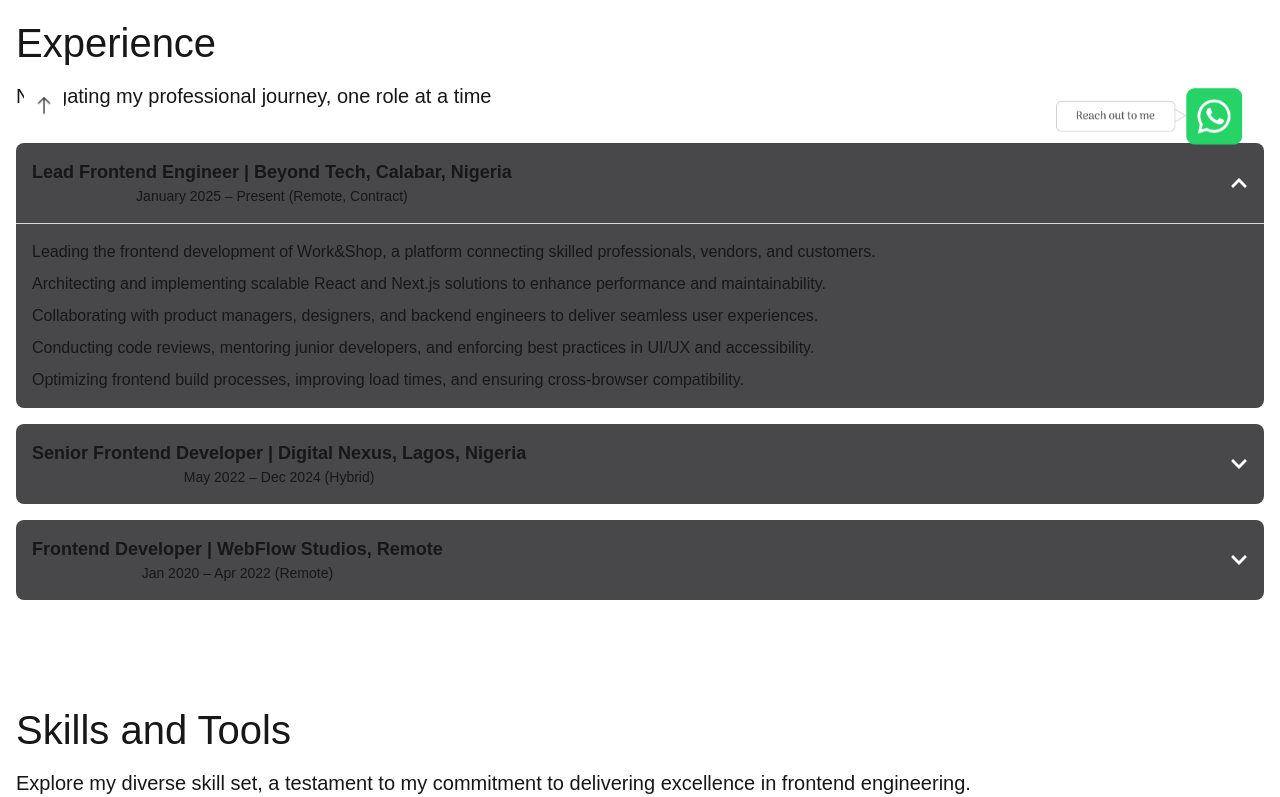
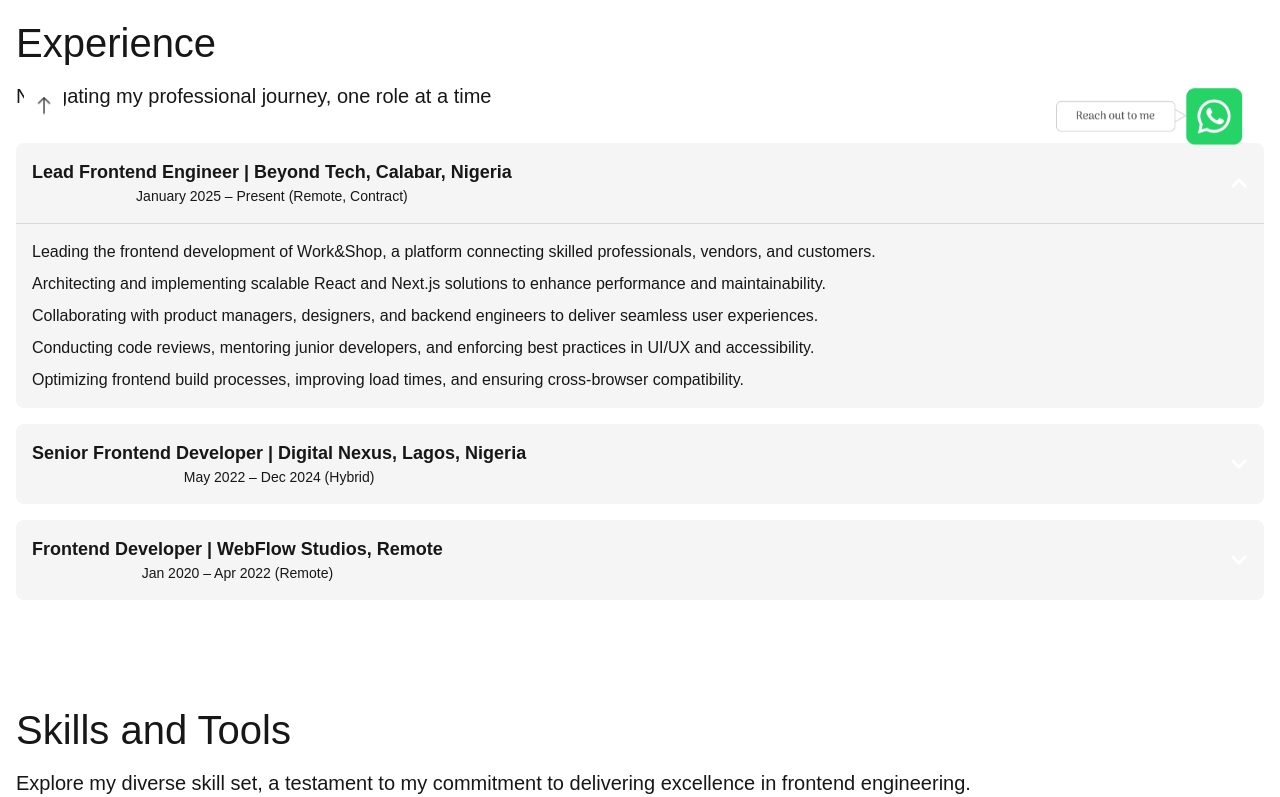
Before and after one commit to KEM-CONSOLATION/Portfolio-Main, a Next.js app: page / in a window 1280 px wide. Shown: the part 559-1356 px from the top of the page. Built offline with nearby package versions, Linux system fonts and the light colour scheme; a web font is replaced by a local one.

Commit message:
added dark mode

```diff
--- a/src/components/Experience.tsx
+++ b/src/components/Experience.tsx
@@ -62,7 +62,7 @@ const Experience = () => {
         {experiences.map((exp, index) => (
           <div
             key={index}
-            className="bg-[#48484A] rounded-[8px] overflow-hidden"
+            className="bg-[#f5f5f5] dark:bg-[#48484A] rounded-[8px] overflow-hidden"
             data-aos="fade-up"
             data-aos-delay={index * 150}
           >
```
